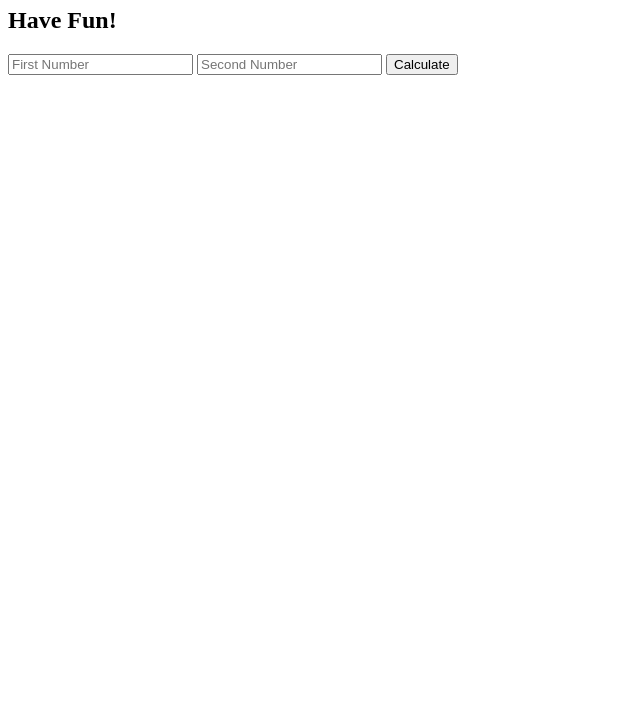
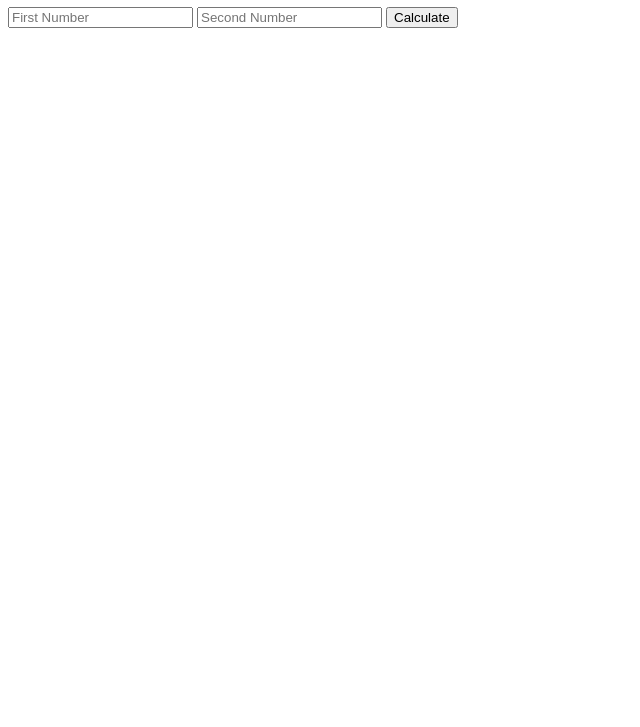
Before and after one commit to likhithaindukuri/Calculator, a website: page index.html in a window 1280 px wide. Shown: the part 73-800 px from the top of the page, without its empty margins (0-640 px from the left). Drawn offline with Linux system fonts and the light colour scheme.

Commit message:
Modified

```diff
--- a/index.html
+++ b/index.html
@@ -6,7 +6,6 @@
   </head>
   <body>
     <h1>Calculator</h1>
-    <h2>Have Fun!</h2>
     <form action="index.html" method="post">
       <input type="text" name="num1" placeholder="First Number">
       <input type="text" name="num2" placeholder="Second Number">
```
